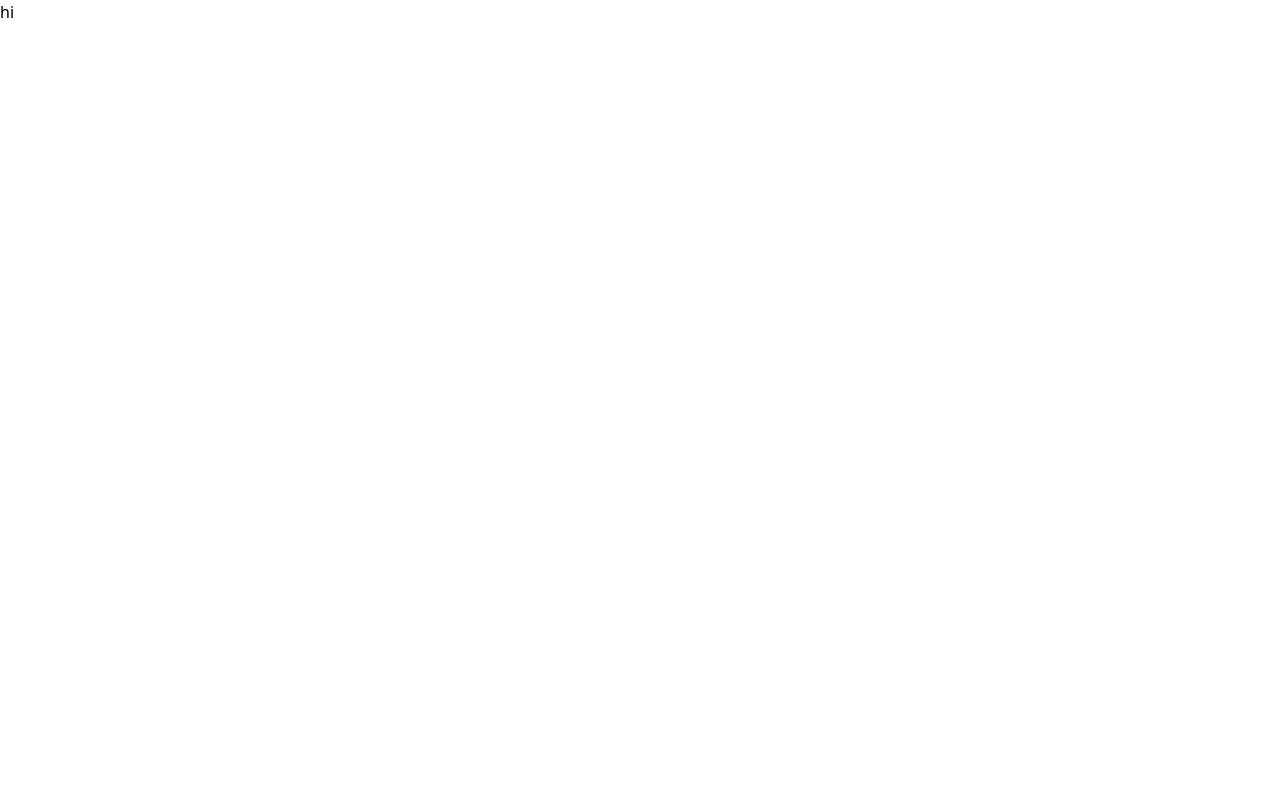
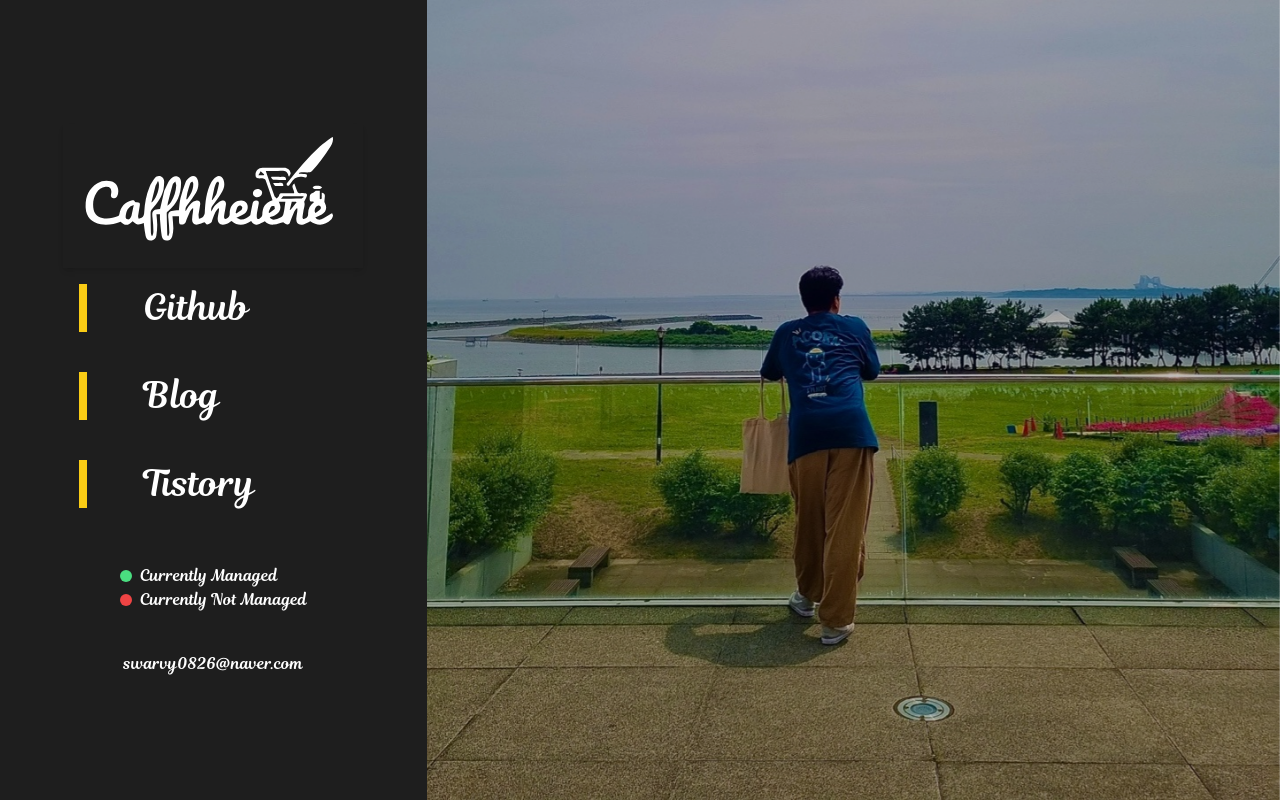
Before and after one commit to SWARVY/Caffhheiene_introduce, a Next.js app in the folder caffhheiene/: page / in a window 1280 px wide. Built offline with nearby package versions, Linux system fonts and the light colour scheme.

Commit message:
feat : 메인페이지 우측 HeroSection 구현

```diff
--- a/caffhheiene/app/page.tsx
+++ b/caffhheiene/app/page.tsx
@@ -1,7 +1,21 @@
+import HeroSection from '@/components/Home/HeroSection'
+import SideNaviagtor from '@/components/Home/SideNavigator'
+import SETTINGS from '@/constants/Settings'
+
 export default function Home() {
   return (
-    <div>
-      <h1>hi</h1>
+    <div className="flex-col font-Pretendard_Rg">
+      <div className="grid grid-cols-3">
+        <SideNaviagtor />
+        <div
+          className="col-span-2 bg-contain bg-right bg-fixed bg-no-repeat brightness-75"
+          style={{
+            backgroundImage: `url(${SETTINGS.mainBackgroundImage})`,
+          }}
+        >
+          <HeroSection />
+        </div>
+      </div>
     </div>
   )
 }
--- /dev/null
+++ b/caffhheiene/components/Home/HeroSection.tsx
@@ -0,0 +1,3 @@
+export default function HeroSection() {
+  return <div className="grid h-screen" />
+}
```
